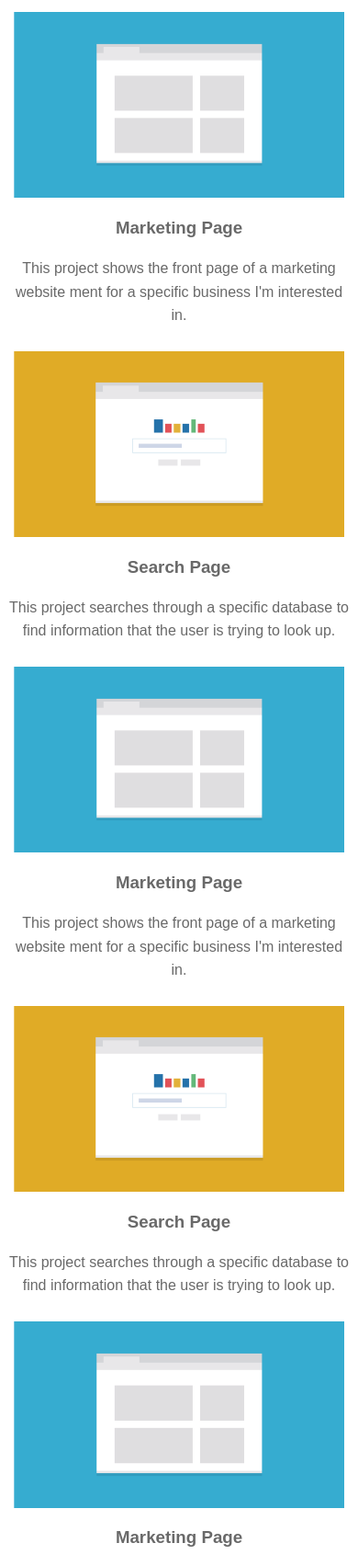
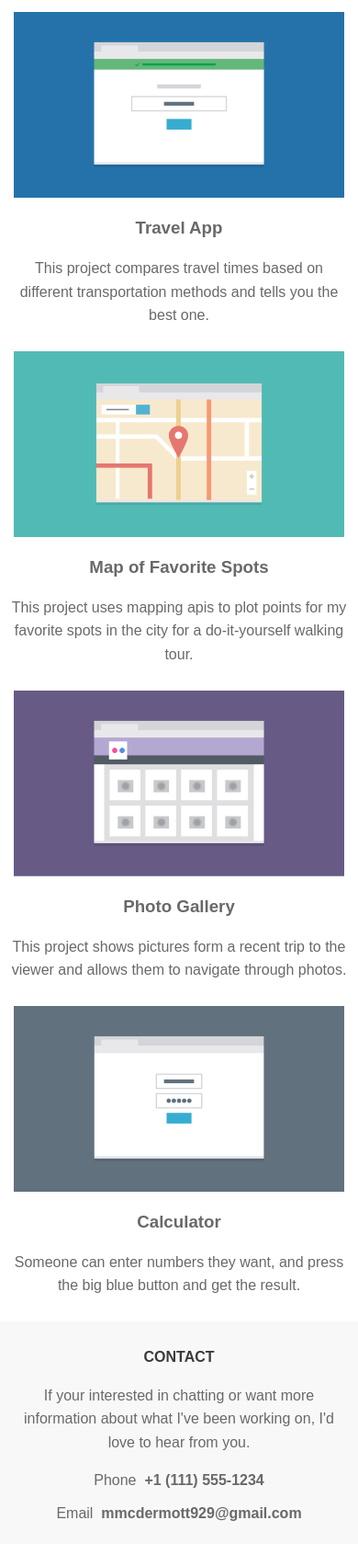
Before and after one commit to mmcdermott929/Project-2, a plain HTML site: page index.html in a window 390 px wide. Shown: the part 1361-3064 px from the top of the page at 92% size. Drawn offline with Linux system fonts and the light colour scheme.

Commit message:
Project 2 mobile ready v2
minor css changes added all portfolio cards

```diff
--- a/css/styles.css
+++ b/css/styles.css
@@ -128,6 +128,8 @@ footer.main-header a {
   margin-left: auto;
 
 }
-
+footer.main-header a {
+  text-transform: uppercase;
+}
 
 /* ---- Page Elements ---- */
--- a/index.html
+++ b/index.html
@@ -40,54 +40,41 @@
         </p>
       </div><!--.card-->
       <div class="card">
-        <img src="images/portfolio-2.png" alt="Marketing Page" class="portfolio-image" />
+        <img src="images/portfolio-2.png" alt="Search Page" class="portfolio-image" />
         <h3 class="portfolio-name">Search Page</h3>
         <p class="portfolio-decription">
           This project searches through a specific database to find information that the user is trying to look up.
         </p>
       </div><!--.card-->
       <div class="card">
-        <img src="images/portfolio-1.png" alt="Marketing Page" class="portfolio-image" />
-        <h3 class="portfolio-name">Marketing Page</h3>
+        <img src="images/portfolio-3.png" alt="Trael App" class="portfolio-image" />
+        <h3 class="portfolio-name">Travel App</h3>
         <p class="portfolio-decription">
-          This project shows the front page of a marketing website ment for a specific business I'm interested in.
+          This project compares travel times based on different transportation methods and tells you the best one.
         </p>
       </div><!--.card-->
       <div class="card">
-        <img src="images/portfolio-2.png" alt="Marketing Page" class="portfolio-image" />
-        <h3 class="portfolio-name">Search Page</h3>
+        <img src="images/portfolio-6.png" alt="Map of favorite spots" class="portfolio-image" />
+        <h3 class="portfolio-name">Map of Favorite Spots</h3>
         <p class="portfolio-decription">
-          This project searches through a specific database to find information that the user is trying to look up.
+          This project uses mapping apis to plot points for my favorite spots in the city for a do-it-yourself walking tour.
         </p>
       </div><!--.card-->
       <div class="card">
-        <img src="images/portfolio-1.png" alt="Marketing Page" class="portfolio-image" />
-        <h3 class="portfolio-name">Marketing Page</h3>
+        <img src="images/portfolio-5.png" alt="Photo Gallery" class="portfolio-image" />
+        <h3 class="portfolio-name">Photo Gallery</h3>
         <p class="portfolio-decription">
-          This project shows the front page of a marketing website ment for a specific business I'm interested in.
+          This project shows pictures form a recent trip to the viewer and allows them to navigate through photos.
         </p>
       </div><!--.card-->
       <div class="card">
-        <img src="images/portfolio-2.png" alt="Marketing Page" class="portfolio-image" />
-        <h3 class="portfolio-name">Search Page</h3>
+        <img src="images/portfolio-4.png" alt="Calculator" class="portfolio-image" />
+        <h3 class="portfolio-name">Calculator</h3>
         <p class="portfolio-decription">
-          This project searches through a specific database to find information that the user is trying to look up.
+          Someone can enter numbers they want, and press the big blue button and get the result.
         </p>
       </div><!--.card-->
-      <div class="card">
-        <img src="images/portfolio-1.png" alt="Marketing Page" class="portfolio-image" />
-        <h3 class="portfolio-name">Marketing Page</h3>
-        <p class="portfolio-decription">
-          This project shows the front page of a marketing website ment for a specific business I'm interested in.
-        </p>
-      </div><!--.card-->
-      <div class="card">
-        <img src="images/portfolio-2.png" alt="Marketing Page" class="portfolio-image" />
-        <h3 class="portfolio-name">Search Page</h3>
-        <p class="portfolio-decription">
-          This project searches through a specific database to find information that the user is trying to look up.
-        </p>
-      </div><!--.card-->
+
       </div><!--.portfolio-container-->
       <div class="contact">
         <h3>Contact</h3>
```
